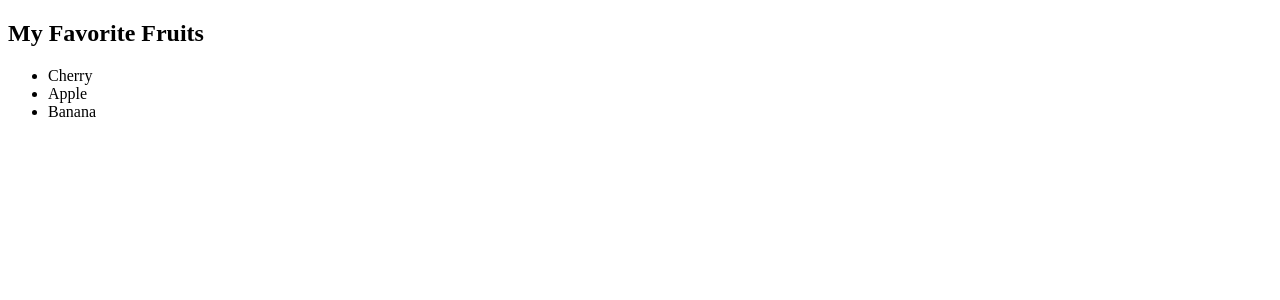
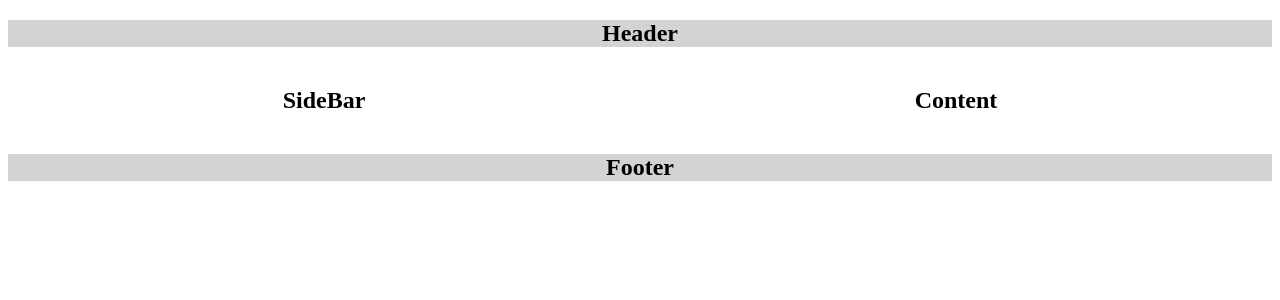
Before and after one commit to thanhpham091790/reactjs, a React (Vite) app in the folder 01-react-tutorial/my-react-app/: page / in a window 1280 px wide. Shown: the top 300 px of the page. Built offline with nearby package versions, Linux system fonts and the light colour scheme.

Commit message:
One Suspense component can wrap multiple lazy components.

```diff
--- a/01-react-tutorial/my-react-app/src/App.jsx
+++ b/01-react-tutorial/my-react-app/src/App.jsx
@@ -1,12 +1,24 @@
 
 import { Suspense, lazy } from "react";
-const Fruits = lazy(() => import('./Fruits'));
+const Header = lazy(() => import('./Header'));
+const Content = lazy(() => import('./Content'));
+const SideBar = lazy(() => import('./SideBar'));
+const Footer = lazy(() => import('./Footer'));
 
 function App() {
   return (
     <div>
       <Suspense fallback={<div>Loading...</div>}>
-        <Fruits />
+        <Header />
+        <div style={{
+          display: "flex",
+          justifyContent: 'space-around',
+          alignItems: 'center',
+        }}>
+          <SideBar />
+          <Content />
+        </div>
+        <Footer />
       </Suspense>
     </div>
   );
--- /dev/null
+++ b/01-react-tutorial/my-react-app/src/Content.jsx
@@ -0,0 +1,6 @@
+function Content() {
+    return (
+        <h2>Content</h2>
+    );
+}
+export default Content;
--- /dev/null
+++ b/01-react-tutorial/my-react-app/src/Footer.jsx
@@ -0,0 +1,6 @@
+function Footer() {
+    return (
+        <h2 style={{ display: 'flex', justifyContent: 'center', backgroundColor: 'lightgray' }}>Footer</h2>
+    );
+}
+export default Footer;
--- /dev/null
+++ b/01-react-tutorial/my-react-app/src/Header.jsx
@@ -0,0 +1,6 @@
+function Header() {
+    return (
+        <h2 style={{ display: 'flex', justifyContent: 'center', backgroundColor: 'lightgray' }}>Header</h2>
+    );
+}
+export default Header;
--- /dev/null
+++ b/01-react-tutorial/my-react-app/src/SideBar.jsx
@@ -0,0 +1,6 @@
+function SideBar() {
+    return (
+        <h2>SideBar</h2>
+    );
+}
+export default SideBar;
```
